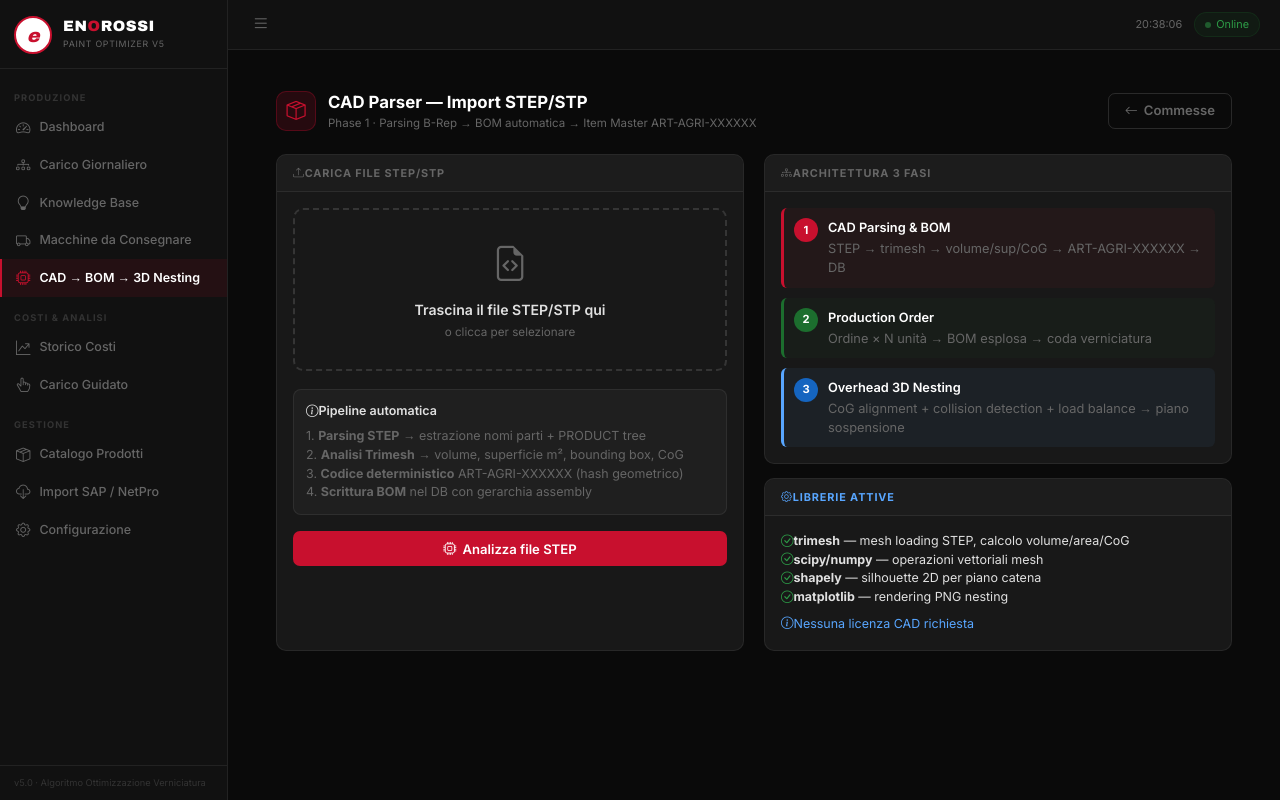
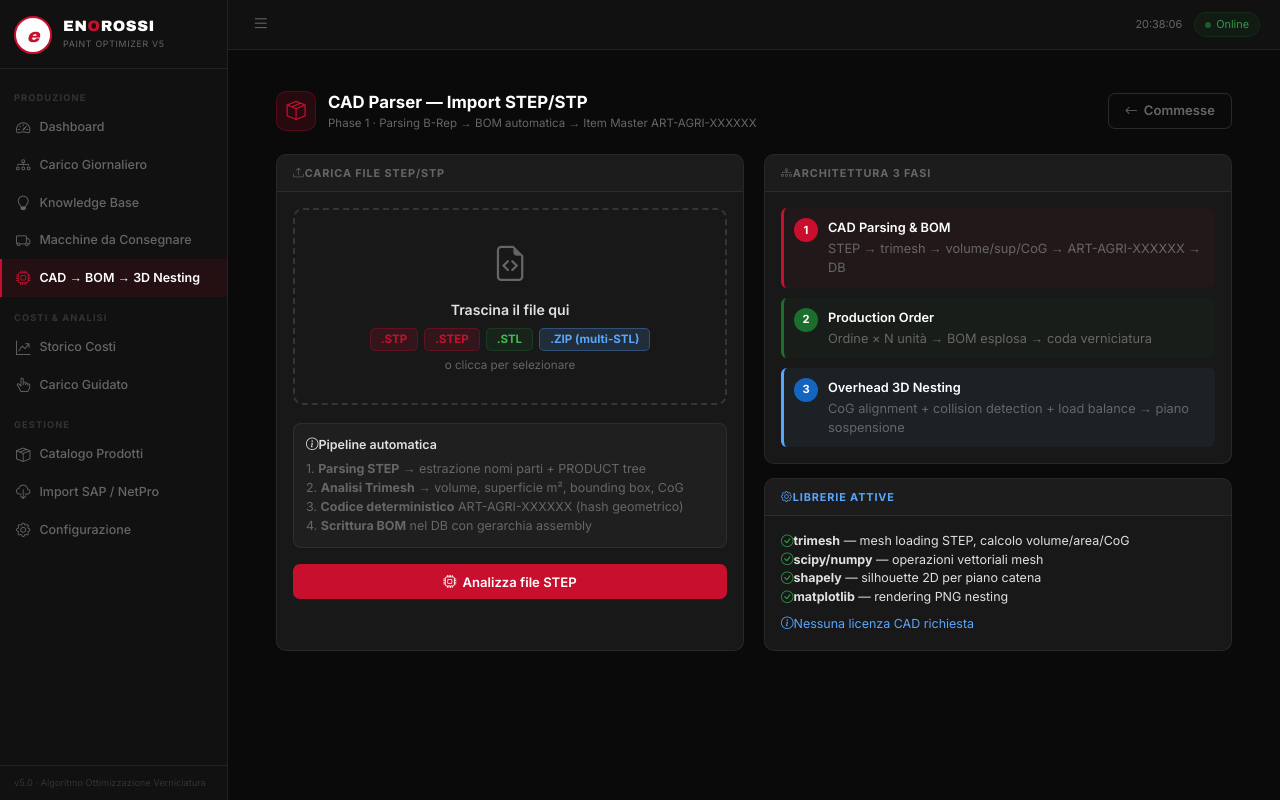
Before and after one commit to Maurizio-7887/painting_costing, a Flask app: page /cad/upload in a window 1280 px wide. Run offline with Flask 3, Linux system fonts and the light colour scheme; data that the repository does not hold is empty; some libraries are stand-ins or nearby versions.

Commit message:
Add files via upload

```diff
--- a/templates/cad_upload.html
+++ b/templates/cad_upload.html
@@ -43,11 +43,17 @@
                onclick="document.getElementById('file_step').click()"
                ondragover="this.style.borderColor='var(--red)'" ondragleave="this.style.borderColor='var(--bdr2)'">
             <i class="bi bi-file-earmark-code" style="font-size:2.2rem;color:var(--muted);display:block;margin-bottom:8px"></i>
-            <div style="font-size:.88rem;font-weight:600;color:var(--txt)">Trascina il file STEP/STP qui</div>
-            <div style="font-size:.73rem;color:var(--muted);margin-top:4px">o clicca per selezionare</div>
+            <div style="font-size:.88rem;font-weight:600;color:var(--txt)">Trascina il file qui</div>
+            <div style="display:flex;gap:6px;justify-content:center;margin-top:8px;flex-wrap:wrap">
+              <span style="background:rgba(200,16,46,.15);color:var(--red);border:1px solid rgba(200,16,46,.3);border-radius:5px;padding:2px 10px;font-size:.72rem;font-weight:700">.STP</span>
+              <span style="background:rgba(200,16,46,.15);color:var(--red);border:1px solid rgba(200,16,46,.3);border-radius:5px;padding:2px 10px;font-size:.72rem;font-weight:700">.STEP</span>
+              <span style="background:rgba(28,110,46,.15);color:#3FB950;border:1px solid rgba(28,110,46,.3);border-radius:5px;padding:2px 10px;font-size:.72rem;font-weight:700">.STL</span>
+              <span style="background:rgba(88,166,255,.15);color:#58A6FF;border:1px solid rgba(88,166,255,.3);border-radius:5px;padding:2px 10px;font-size:.72rem;font-weight:700">.ZIP (multi-STL)</span>
+            </div>
+            <div style="font-size:.73rem;color:var(--muted);margin-top:6px">o clicca per selezionare</div>
             <div id="file_nome" style="font-size:.75rem;color:var(--red);margin-top:10px;display:none"></div>
           </div>
-          <input type="file" id="file_step" name="file_step" accept=".stp,.step"
+          <input type="file" id="file_step" name="file_step" accept=".stp,.step,.stl,.zip"
                  style="display:none"
                  onchange="document.getElementById('file_nome').textContent='📎 '+this.files[0].name;document.getElementById('file_nome').style.display='block'">
 
```
